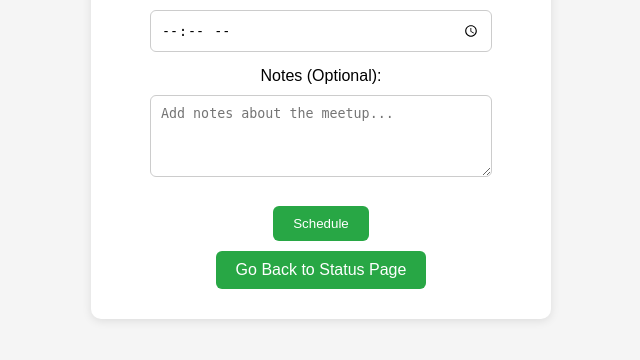
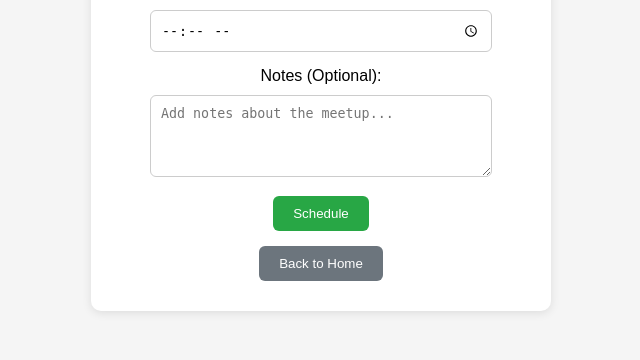
Before and after one commit to TharicaDevi/TT5L-02, a Flask app: template Pawfect Home/templates/schedule.html in a window 1280 px wide. Shown: the part 278-638 px from the top of the page, without its empty margins (319-959 px from the left). Run offline with Flask 3, Linux system fonts and the light colour scheme; the template is opened without the code that fills it, so the values that code supplies are empty.

Commit message:
back button added

```diff
--- a/Pawfect Home/templates/schedule.html
+++ b/Pawfect Home/templates/schedule.html
@@ -36,21 +36,26 @@
             resize: vertical;
         }
 
-        button, .back-btn {
+        button {
             padding: 10px 20px;
             background-color: #28a745;
             color: white;
             border: none;
             border-radius: 6px;
             cursor: pointer;
-            text-decoration: none;
-            display: inline-block;
-            margin-top: 10px;
         }
 
-        button:hover,
+        button:hover {
+            background-color: #218838;
+        }
+
+        .back-btn {
+            background-color: #6c757d;
+            margin-top: 15px;
+        }
+
         .back-btn:hover {
-            background-color: #218838;
+            background-color: #5a6268;
         }
 
         h2 {
@@ -78,7 +83,7 @@
             <input type="date" name="date" required><br>
 
             <label for="time">Time:</label><br>
-            <input type="time" name="time" required><br>
+            <input type="time" name="time" min="08:00" max="22:00" required><br>
 
             <label for="notes">Notes (Optional):</label><br>
             <textarea name="notes" rows="4" placeholder="Add notes about the meetup..."></textarea><br>
@@ -100,7 +105,9 @@
         </div>
         {% endif %}
 
-        <a href="{{ url_for('index') }}" class="back-btn">Go Back to Status Page</a>
+        <form action="{{ url_for('index') }}">
+            <button type="submit" class="back-btn">Back to Home</button>
+        </form>
     </div>
 </body>
 </html>
```
